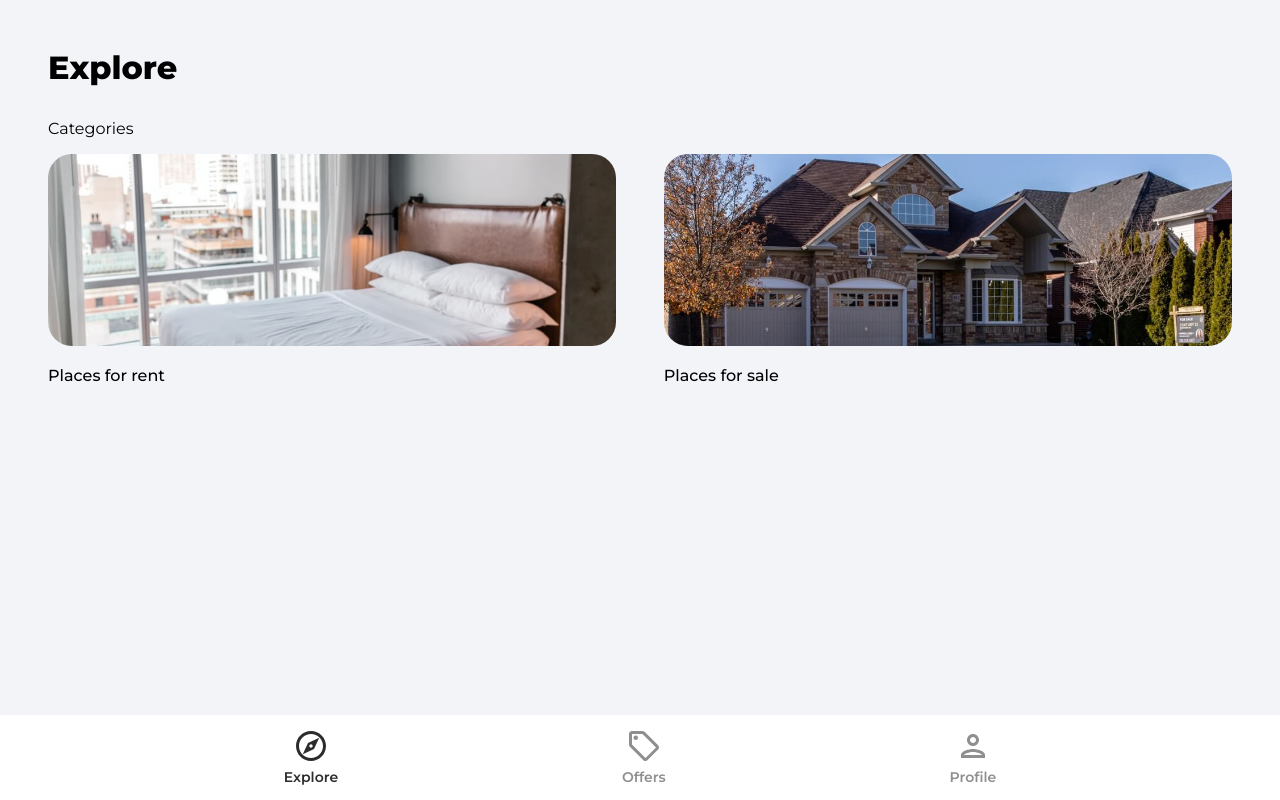
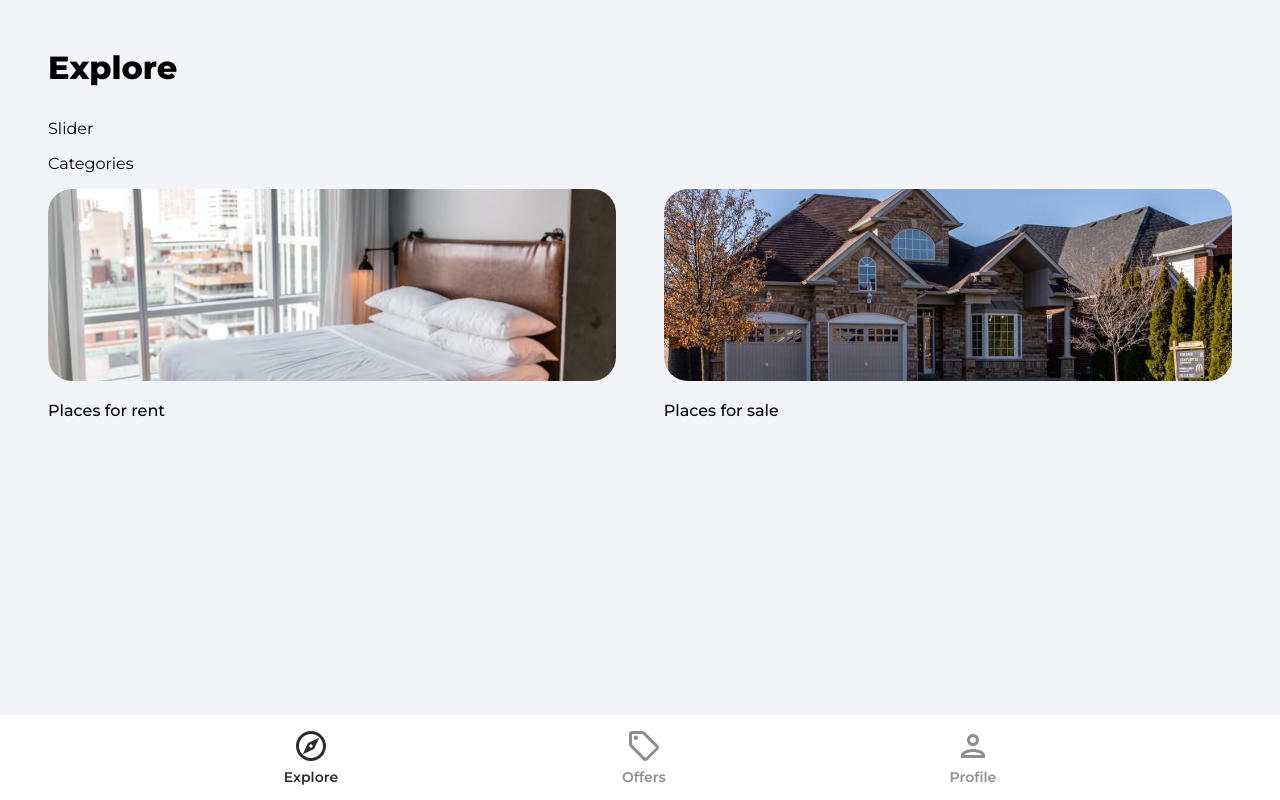
Before and after one commit to Annie-Huang/house-marketplace, a React (Create React App) app: page / in a window 1280 px wide. Built offline with nearby package versions, Linux system fonts and the light colour scheme.

Commit message:
Create a dummy slider component and add it to the Explore page.

```diff
--- /dev/null
+++ b/src/components/Slider.jsx
@@ -0,0 +1,7 @@
+import React from 'react';
+
+const Slider = () => {
+  return <div>Slider</div>;
+};
+
+export default Slider;
--- a/src/pages/Explore.jsx
+++ b/src/pages/Explore.jsx
@@ -1,6 +1,7 @@
 import { Link } from 'react-router-dom';
 import rentCategoryImage from '../assets/jpg/rentCategoryImage.jpg';
 import sellCategoryImage from '../assets/jpg/sellCategoryImage.jpg';
+import Slider from '../components/Slider';
 
 const Explore = () => {
   return (
@@ -10,7 +11,7 @@ const Explore = () => {
       </header>
 
       <main>
-        {/* Slider */}
+        <Slider />
 
         <p className='exploreCategoryHeader'>Categories</p>
         <div className='exploreCategories'>
```
